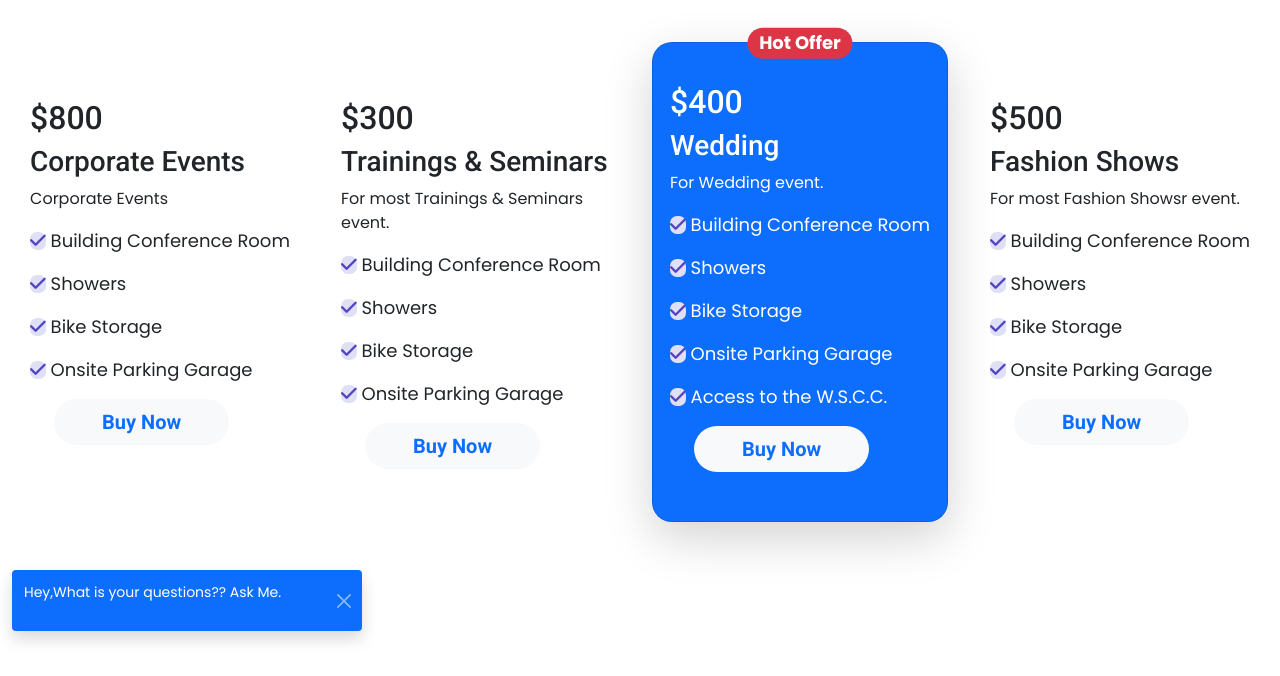
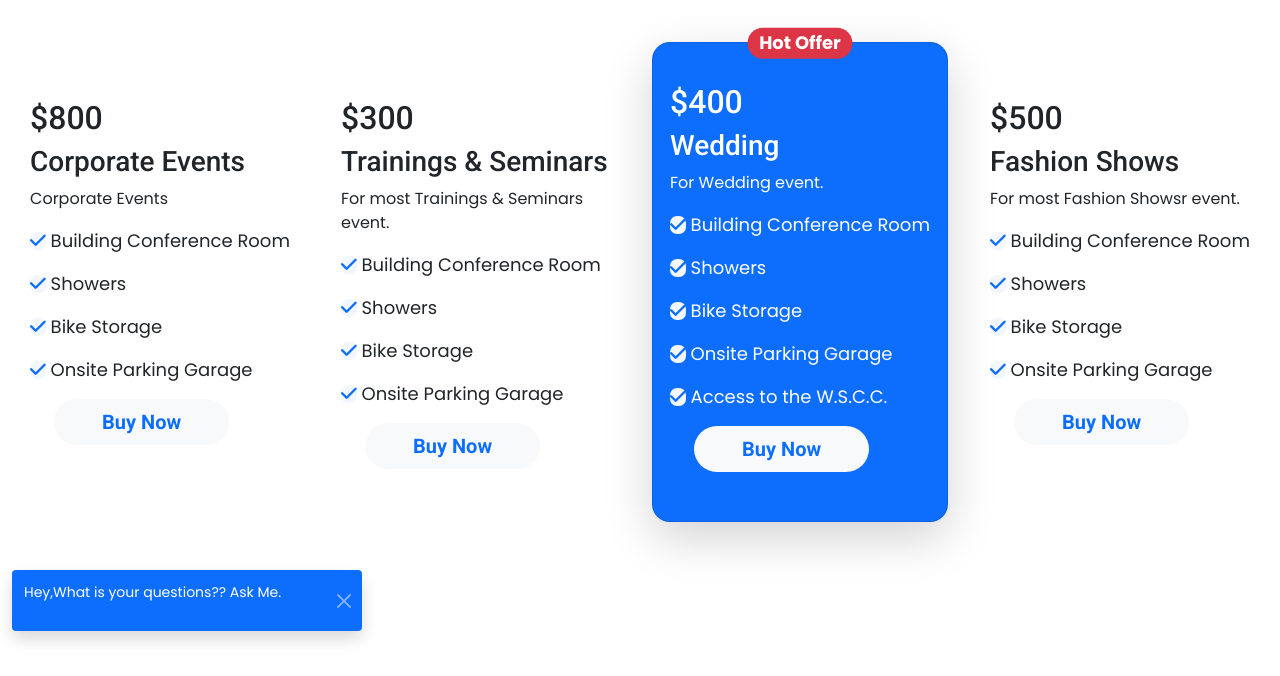
Before and after one commit to tayefulislam/one-convention-center1, a plain HTML site: page index.html in a window 1280 px wide. Shown: the part 748-1424 px from the top of the page. Drawn offline with nearby package versions, Linux system fonts and the light colour scheme.

Commit message:
style change and final website

```diff
--- a/style.css
+++ b/style.css
@@ -15,16 +15,12 @@ body{
 
 /* icons */
 .fas{
-    color: #5243C2;
-    background-color: rgb(223, 223, 245);
+    color: #0d6efd;
+    background-color: rgb(242, 246, 253);
     border-radius: 7px;
 }
 
-.fas2{
-    color: #ffffff;
-    background-color: rgba(22, 26, 247, 0.767);
-    border-radius: 7px;
-}
+
 
 
 /* comstum card */
@@ -32,14 +28,16 @@ body{
 
     height: 480px;
     width: 100%;
-    border-radius: 20px;
+    border-radius: 18px;
 }
+
 
 
 /* footer section */
 footer{
     background-color: #0B0D17;
-
     overflow-x: hidden;
     font-family: 'Poppins', sans-serif;
 }
+
+/* finish */
```
Also changed, not shown: index.html (+2 -19 lines).
